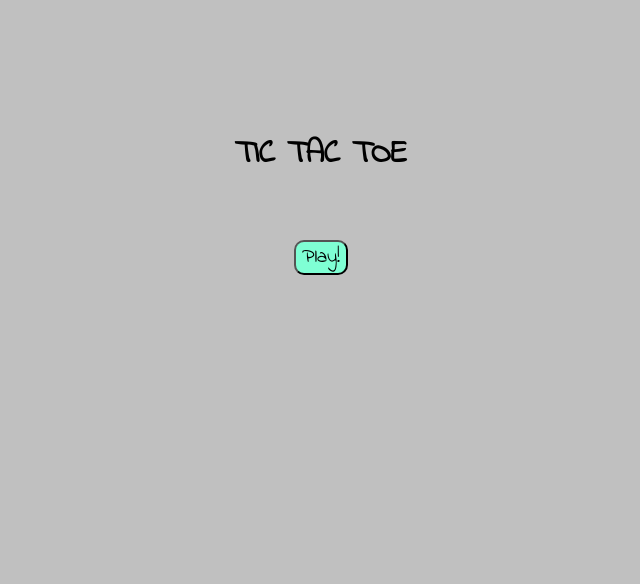
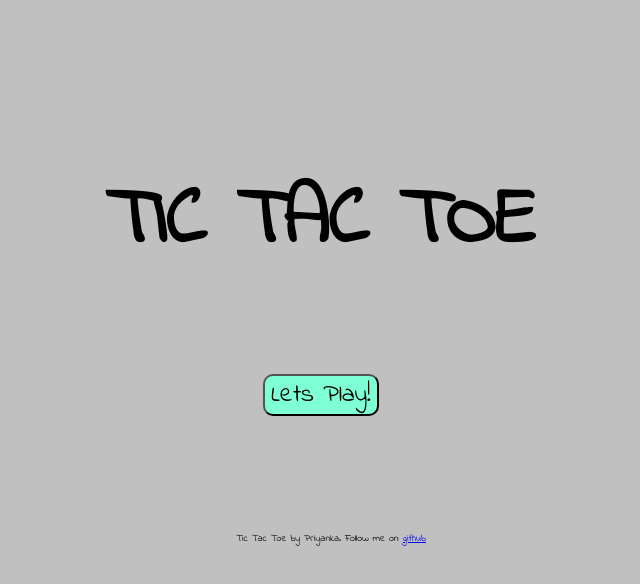
Before and after one commit to priyankamk/TicTacToe-Game, a plain HTML site: page index.html in a window 1280 px wide. Shown: the whole page, without its empty margins (319-959 px from the left). Drawn offline with Linux system fonts and the light colour scheme.

Commit message:
made changed to display and added footer to index

```diff
--- a/game.js
+++ b/game.js
@@ -88,7 +88,7 @@ var playerMove = function(event) {
     //check for draw here
     var totalTurns = playerXChoices.length + playerOChoices.length;
 
-    if(totalTurns >= 9){
+    if((totalTurns >= 9) && !hasWon){
         updateDisplayDraw();
     }
 
--- a/index.html
+++ b/index.html
@@ -16,10 +16,8 @@
             <section class= "player">                <!-- <br>
                 <div>Player 1</div><div>Player 2</div>
                 <br> -->
-              <button class="play-now-btn">Play!</button>
+              <button class="play-now-btn">Lets Play!</button>
                 <h2 class="display"></h2>
-                <!-- Hoooraayyy!!!!! You Won this game -->
-                <!-- It's a Draw -->
             </section>
 
             <section id="game-board">
@@ -44,12 +42,14 @@
                 <section>
                         <div class="score">
                             <!-- <h3 class="xTurn" id="playerTurnDisplay"><span id="player">X</span>'s turn</h3> -->
-                            <div>Player 1 : Score<span>-</span></div>
-                            <div>Player 2 : Score<span>-</span></div>
+                            <!-- <div>Player 1 : Score<span>-</span></div>
+                            <div>Player 2 : Score<span>-</span></div> -->
                             <button class="reset-btn">Restart</button>
                 </section>
             </section>
-
+            <footer>
+                <p>Tic Tac Toe by Priyanka. Follow me on: <a href="https://github.com/priyankamk">github</a></p>
+            </footer>
 
         </main>
 
--- a/style.css
+++ b/style.css
@@ -17,6 +17,7 @@ header {
     display: flex;
     /* width: 100%; */
     margin: 10px;
+    font-size: 40px;
     align-items: center;
     flex-wrap: wrap;
     /* justify-content: center; */
@@ -28,7 +29,7 @@ main {
     justify-content: center;
     align-items: flex-start;
     flex-wrap: wrap;
-    width: 100%;
+    width: 80%;
     margin: 0 auto;
 }
 .player {
@@ -75,9 +76,10 @@ main {
 
 .play-now-btn ,.reset-btn {
     font-family: 'Indie Flower', cursive;
-    font-size: 20px;
+    font-size: 25px;
     background-color: aquamarine;
     border-radius: 10px;
+    justify-content: center;
 }
 
 .X {
@@ -91,5 +93,9 @@ main {
 footer {
     display: flex;
     align-items: flex-end;
-    padding:70px 80px 0 0;
+    font-family: 'Indie Flower', cursive;
+    font-size: 10px;
+    margin: 0 auto;
+    width: 80%;
+    padding: 0 0 0 40%;
 }
```
